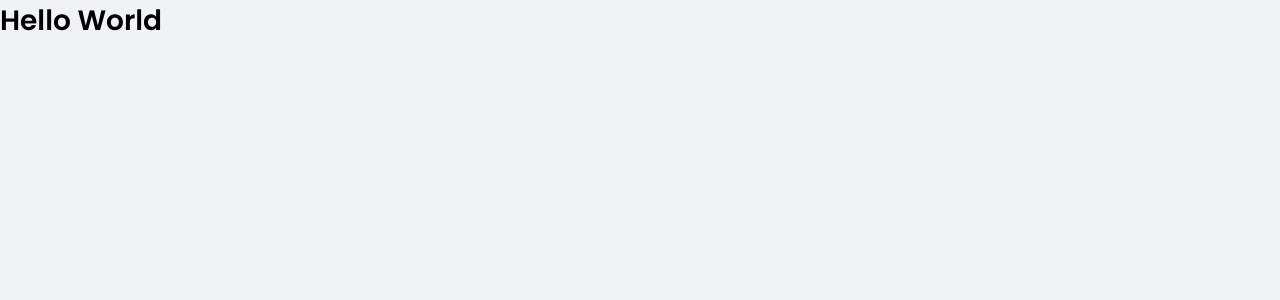
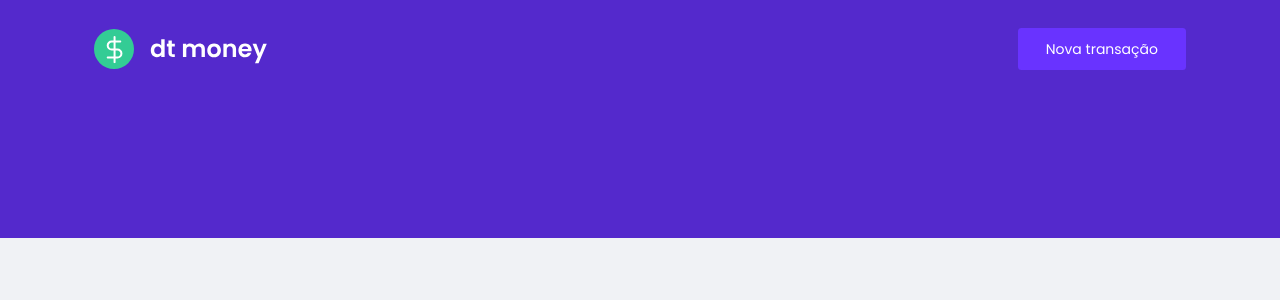
Before and after one commit to josimar1000/dtmoney, a React (Create React App) app: page / in a window 1280 px wide. Shown: the top 300 px of the page. Built offline with nearby package versions, Linux system fonts and the light colour scheme.

Commit message:
Create Header component

```diff
--- a/src/App.tsx
+++ b/src/App.tsx
@@ -1,10 +1,11 @@
+import { Header } from "./components/Header";
 import { GlobalStyle } from "./styles/global";
 
 export function App() {
   return (
-    <div className="App">
-      <h1>Hello World</h1>
+    <>
+      <Header />
       <GlobalStyle />
-    </div>
+    </>
   );
 }
--- /dev/null
+++ b/src/components/Header/index.tsx
@@ -0,0 +1,15 @@
+import logoImg from '../../assets/logo.svg'
+import { Container, Content } from './styles'
+
+export function Header() {
+  return (
+    <Container>
+      <Content>
+      <img src={logoImg} alt="dt money" />
+      <button type="button">
+        Nova transação
+      </button>
+      </Content>
+    </Container>
+  )
+}
--- /dev/null
+++ b/src/components/Header/styles.ts
@@ -0,0 +1,32 @@
+import styled from 'styled-components';
+
+export const Container = styled.header`
+background: var(--blue);
+
+`
+
+export const Content = styled.div`
+max-width: 1120px;
+margin: 0 auto;
+
+padding: 2rem 1rem 12rem;
+display: flex;
+align-items: center;
+justify-content: space-between;
+
+button {
+  font-size: 1rem;
+  color: #fff;
+  background: var(--blue-light);
+  border: 0;
+  padding: 0 2rem;
+  border-radius: 0.25rem;
+  height: 3rem;
+
+  transition: filter 0.2s;
+
+  &:hover {
+    filter: brightness(0.9);
+  }
+}
+`
```
